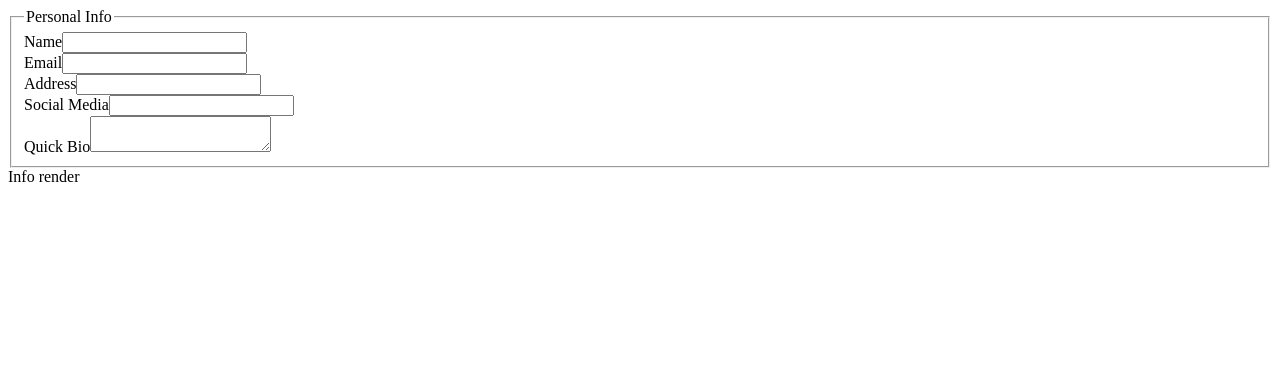
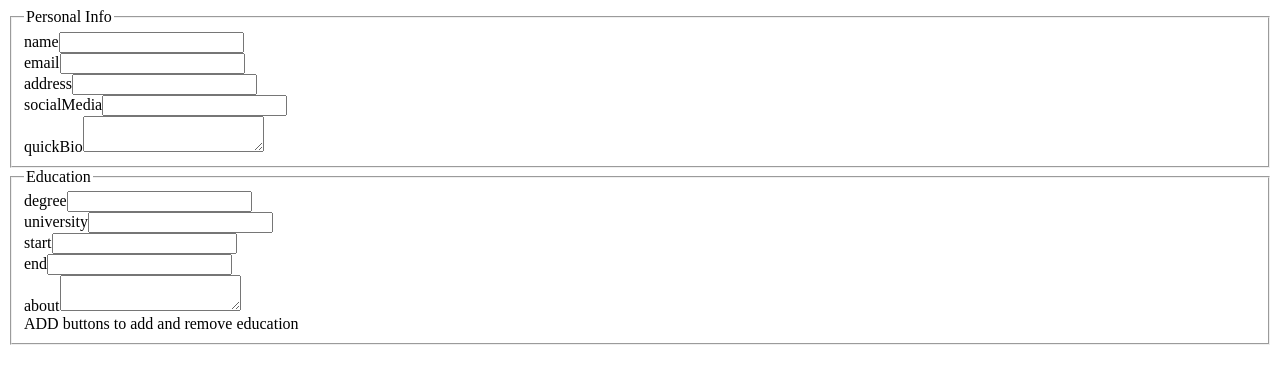
Before and after one commit to J-724/CV-Project, a React app: page / in a window 1280 px wide. Shown: the top 384 px of the page. Built offline with nearby package versions, Linux system fonts and the light colour scheme.

Commit message:
ChangeEducation added and working

```diff
--- a/src/App.js
+++ b/src/App.js
@@ -8,16 +8,15 @@ class App extends React.Component {
   constructor(props) {
     super(props);
     this.state = {
-      personalInfo: [
-        {
+      personalInfo:
+      {
           ...PersonalInfo,
-        },
-      ],
+      },
       education: [
         {
           ...Education,
-
-        }
+          id: uniqid(),
+        },
       ],
       workExperience:[
         {
@@ -27,17 +26,43 @@ class App extends React.Component {
 
     }
     this.ChangePersonalInfo = this.ChangePersonalInfo.bind(this);
+    this.ChangeEducation = this.ChangeEducation.bind(this);
+    this.onChange = this.onChange.bind(this);
   }
 
   ChangePersonalInfo = (e) => {
     const { name, value } = e.target;
 		this.setState({
-			personal: {
-				...this.state.personal,
+			personalInfo: {
+				...this.state.personalInfo,
 				[name]: value,
 			},
 		});
-    console.log('Change !!!');
+                                  console.log('Personal Change !!!');
+                                  console.log(this.state.personalInfo);
+  }
+
+  ChangeEducation = (id) => (event) => {
+    const { name, value } = event.target;
+    const newEduInfo = this.state.education.map(item => {
+      if ( item.id === id) {
+        return {
+          ...item,
+          [name]: value,
+        }
+      }
+      return item;
+    });
+    this.setState({
+      education: newEduInfo
+    });
+                                  console.log('Education Change !!!');
+                                  console.log(id+' id');
+                                  console.log(this.state.education);
+  }
+
+  onChange = (category, id) => (event) => {
+
   }
 
   render() {
@@ -48,8 +73,11 @@ class App extends React.Component {
           education={this.state.education}
           experience={this.state.experience}
           ChangePersonalInfo={this.ChangePersonalInfo}
+          ChangeEducation={this.ChangeEducation}
         />
-        <View />
+        <View
+          personalInfo={this.state.personalInfo}
+        />
       </div>
     );
   }
--- a/src/components/cvForm/Education.js
+++ b/src/components/cvForm/Education.js
@@ -6,53 +6,59 @@ import TextArea from './TextArea';
 class Education extends Component {
     constructor(props) {
         super(props);
-        this.state = {
+        this.id = this.props.id;
+    }
 
-        }
+    setId() {
+        return this.id;
     }
 
     render() {
+        // const {
+        //     degree,
+        //     university,
+        //     start,
+        //     end,
+        //     about,
+        // } = this.props.education;
+
+        console.log(this.id + ' Test edu')
         return (
             <div className="Education">
                 <TextInput
-                    divId={`div-${this.props.id}`}
-                    id={this.props.id}
+                    id={`${this.props.id}`}
                     value={this.props.degree}
-                    placeholder='Degree'
-                    name='Degree'
-                    onChange={(e) => this.props.onChange(e)}
+                    placeholder='degree'
+                    name='degree'
+                    onChange={(e) => this.props.onChange(this.props.id, e)}
                 />
                 <TextInput
-                    divId={`div-${this.props.id}`}
-                    id={this.props.id}
-                    value={this.props.degree}
+                    id={`${this.props.id}-university`}
+                    value={this.props.university}
                     placeholder='University'
-                    name='University'
-                    onChange={(e) => this.props.onChange(e)}
+                    name='university'
+                    onChange={(e) => this.props.onChange(this.props.id, e)}
                 />
                 <TextInput
-                   divId={`div-${this.props.id}`}
-                   id={this.props.id}
-                   value={this.props.degree}
+                   id={`${this.props.id}-start`}
+                   value={this.props.start}
                    placeholder='Start'
-                   name='Start'
-                   onChange={(e) => this.props.onChange(e)}
+                   name='start'
+                   onChange={(e) => this.props.onChange(this.props.id, e)}
                 />
                 <TextInput
-                    divId={`div-${this.props.id}`}
-                    id={this.props.id}
-                    value={this.props.degree}
+                    id={`${this.props.id}-end`}
+                    value={this.props.end}
                     placeholder='End'
-                    name='End'
-                    onChange={(e) => this.props.onChange(e)}
+                    name='end'
+                    onChange={(e) => this.props.onChange(this.props.id, e)}
                 />
                 <TextArea
-                    divId={`div-${this.props.id}`}
-                    id={this.props.id}
-                    value={this.props.degree}
+                    id={`${this.props.id}-about`}
+                    value={this.props.about}
                     placeholder='Write some details about'
-                    name='About'
-                    onChange={(e) => this.props.onChange(e)}
+                    name='about'
+                    onChange={(e) => this.props.onChange(this.props.id, e)}
                 />
 
                 ADD buttons to add and remove education
--- a/src/components/cvForm/Experience.js
+++ b/src/components/cvForm/Experience.js
@@ -19,7 +19,7 @@ class Experience extends Component {
                     value={this.props.degree}
                     placeholder='Position'
                     name='Position'
-                    onChange={(e) => this.props.onChangePersonalInfo(e)}
+                    onChange={(e) => this.props.onChange(e)}
                 />
                 <TextInput
                     divId={`div-${this.props.id}`}
@@ -27,7 +27,7 @@ class Experience extends Component {
                     value={this.props.degree}
                     placeholder='Company'
                     name='Company'
-                    onChange={(e) => this.props.onChangePersonalInfo(e)}
+                    onChange={(e) => this.props.onChange(e)}
                 />
                 <TextInput
                    divId={`div-${this.props.id}`}
@@ -35,7 +35,7 @@ class Experience extends Component {
                    value={this.props.degree}
                    placeholder='Start'
                    name='Start'
-                   onChange={(e) => this.props.onChangePersonalInfo(e)}
+                   onChange={(e) => this.props.onChange(e)}
                 />
                 <TextInput
                     divId={`div-${this.props.id}`}
@@ -43,7 +43,7 @@ class Experience extends Component {
                     value={this.props.degree}
                     placeholder='End'
                     name='End'
-                    onChange={(e) => this.props.onChangePersonalInfo(e)}
+                    onChange={(e) => this.props.onChange(e)}
                 />
                 <TextArea
                     divId={`div-${this.props.id}`}
@@ -51,7 +51,7 @@ class Experience extends Component {
                     value={this.props.degree}
                     placeholder='Write some details about'
                     name='About'
-                    onChange={(e) => this.props.onChangePersonalInfo(e)}
+                    onChange={(e) => this.props.onChange(e)}
                 />
 
                 ADD buttons to add and remove education
--- a/src/components/cvForm/Form.js
+++ b/src/components/cvForm/Form.js
@@ -3,8 +3,26 @@ import Education from "./Education.js";
 import Experience from "./Experience.js";
 import PersonalInfo from "./PersonalInfo.js";
 
+
 class Form extends Component {
+
   render() {
+    const educationElements = this.props.education.map( element => {
+      return (
+        <Education
+          key={element.id}
+          id={element.id}
+          degree={element.degree}
+          university={element.university}
+          start={element.start}
+          end={element.end}
+          about={element.about}
+          onChange={this.props.ChangeEducation}
+        />
+      )
+    })
+
+
     return (
       <div className="builder">
         <fieldset>
@@ -14,13 +32,15 @@ class Form extends Component {
             onChange={this.props.ChangePersonalInfo}
           />
         </fieldset>
+        <fieldset>
+          <legend>Education</legend>
+          {educationElements}
+          {/* <Education
+            education={this.props.education}
+            onChange={this.props.ChangeEducation}
+          /> */}
+        </fieldset>
         {/* <fieldset>
-          <legend>Education</legend>
-          <Education
-            onChange={this.props.onChange}
-          />
-        </fieldset>
-        <fieldset>
           <legend>Experience</legend>
           <Experience
             onChange={this.props.onChange}
--- a/src/components/cvForm/PersonalInfo.js
+++ b/src/components/cvForm/PersonalInfo.js
@@ -5,22 +5,23 @@ import TextArea from './TextArea';
 class PersonalInfo extends Component {
 
     render() {
+        console.log(this.props.personalInfo.name + 'name');
         return (
             <div className="Personal-Info">
                 <TextInput
                     divId= 'divID_name'
                     id= 'IDname'
                     value={this.props.personalInfo.name}
-                    placeholder='Name'
-                    name='Name'
+                    placeholder='name'
+                    name='name'
                     onChange={(e) => this.props.onChange}
                 />
                 <TextInput
                     divId= 'divID_email'
                     id= 'IDemail'
                     value={this.props.personalInfo.email}
-                    placeholder='Email'
-                    name='Email'
+                    placeholder='email'
+                    name='email'
                     onChange={(e) => this.props.onChange}
                 />
                 <TextInput
@@ -28,7 +29,7 @@ class PersonalInfo extends Component {
                    id= 'IDaddress'
                    value={this.props.personalInfo.address}
                    placeholder='State, Country'
-                   name='Address'
+                   name='address'
                    onChange={(e) => this.props.onChange}
                 />
                 <TextInput
@@ -36,7 +37,7 @@ class PersonalInfo extends Component {
                     id= 'IDSMedia'
                     value={this.props.personalInfo.socialMedia}
                     placeholder='Most relevant social media link'
-                    name='Social Media'
+                    name='socialMedia'
                     onChange={(e) => this.props.onChange}
                 />
                 <TextArea
@@ -44,7 +45,7 @@ class PersonalInfo extends Component {
                     id= 'IDPIAbout'
                     value={this.props.personalInfo.quickBio}
                     placeholder='Write about yourself'
-                    name='Quick Bio'
+                    name='quickBio'
                     onChange={(e) => this.props.onChange}
                 />
             </div>
--- a/src/components/cvView/View.js
+++ b/src/components/cvView/View.js
@@ -1,17 +1,22 @@
 import React, {Component} from 'react';
 
 class View extends Component {
-    constructor(props) {
-        super(props);
-        this.state = {
-
-        }
-    }
-
     render() {
         return (
             <div className="InfoRender">
-                Info render
+                <div>
+                    {this.props.personalInfo.name} <br/>
+                    {this.props.personalInfo.email} <br/>
+                    {this.props.personalInfo.address} <br/>
+                    {this.props.personalInfo.socialMedia} <br/>
+                    {this.props.personalInfo.quickBio} <br/>
+                </div>
+                {/* <div>
+                    {this.props.education}
+                </div>
+                <div>
+                    {this.props.experience}
+                </div> */}
             </div>
         )
     }
```
Also changed, not shown: 2 other files (tests, documents, lock files or other folders).
